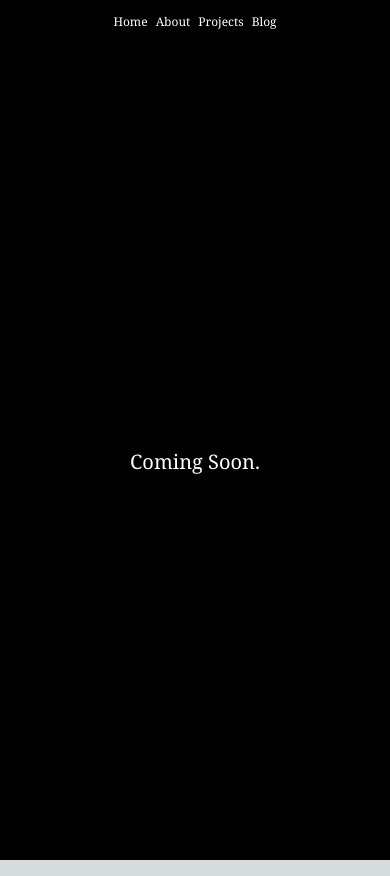
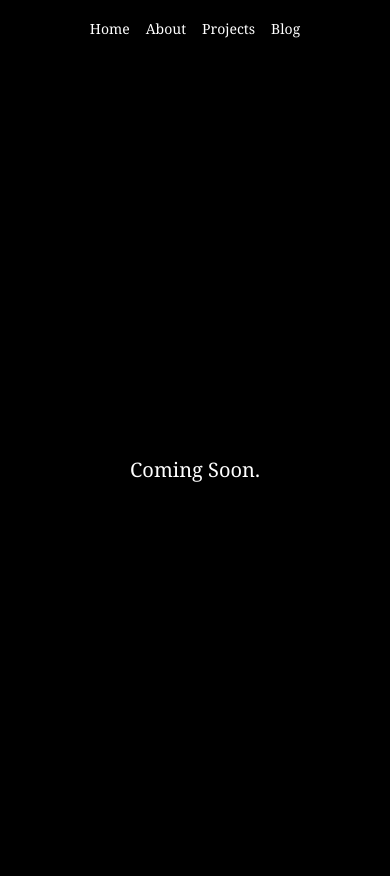
Before and after one commit to VijayGKR/Portfolio, a Next.js app: page /blog in a window 390 px wide. Built offline with nearby package versions, Linux system fonts and the light colour scheme.

Commit message:
Fixed nav bar for blog page

```diff
--- a/app/blog/page.tsx
+++ b/app/blog/page.tsx
@@ -2,26 +2,26 @@ import Link from 'next/link';
 
 export default function Blog() {
   return (
-    <main className="min-h-screen bg-black text-white font-serif p-2 xs:p-4 sm:p-8">
-      <nav className="fixed left-0 top-0 sm:top-1/2 sm:-translate-y-1/2 w-full sm:w-auto sm:h-auto flex sm:flex-col justify-center items-center sm:items-start z-10 bg-black bg-opacity-70 sm:bg-opacity-0">
-        <ul className="flex sm:flex-col space-x-2 xs:space-x-4 sm:space-x-0 sm:space-y-8 p-2 xs:p-4 sm:p-6">
+    <main className="min-h-screen bg-black text-white font-serif p-4 sm:p-8">
+       <nav className="fixed left-0 top-0 sm:top-1/2 sm:-translate-y-1/2 w-full sm:w-auto sm:h-auto flex sm:flex-col justify-center items-center sm:items-start z-10 bg-black bg-opacity-70 sm:bg-opacity-0">
+        <ul className="flex sm:flex-col space-x-4 sm:space-x-0 sm:space-y-8 p-4 sm:p-6">
           <li>
-            <Link href="/" className="text-white hover:text-gray-300 transition duration-300 text-xs xs:text-sm sm:text-lg">
+            <Link href="/" className="text-white hover:text-gray-300 transition duration-300 text-sm sm:text-lg">
               Home
             </Link>
           </li>
           <li>
-            <Link href="/about" className="text-white hover:text-gray-300 transition duration-300 text-xs xs:text-sm sm:text-lg">
+            <Link href="/about" className="text-white hover:text-gray-300 transition duration-300 text-sm sm:text-lg">
               About
             </Link>
           </li>
           <li>
-            <Link href="/projects" className="text-white hover:text-gray-300 transition duration-300 text-xs xs:text-sm sm:text-lg">
+            <Link href="/projects" className="text-white hover:text-gray-300 transition duration-300 text-sm sm:text-lg">
               Projects
             </Link>
           </li>
           <li>
-            <Link href="/blog" className="text-white hover:text-gray-300 transition duration-300 text-xs xs:text-sm sm:text-lg">
+            <Link href="/blog" className="text-white hover:text-gray-300 transition duration-300 text-sm sm:text-lg">
               Blog
             </Link>
           </li>
```
